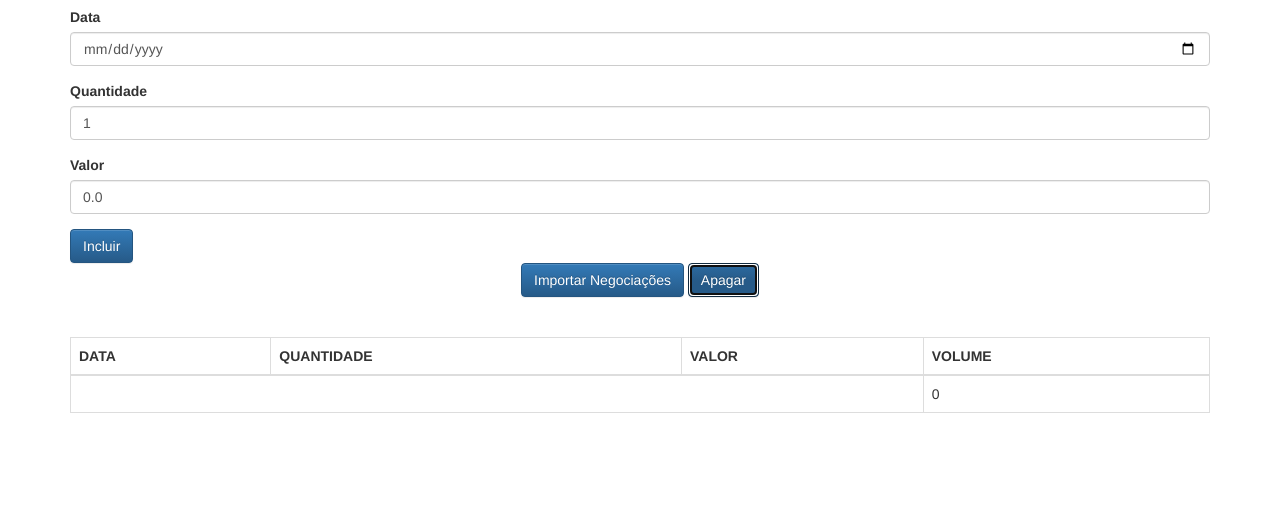
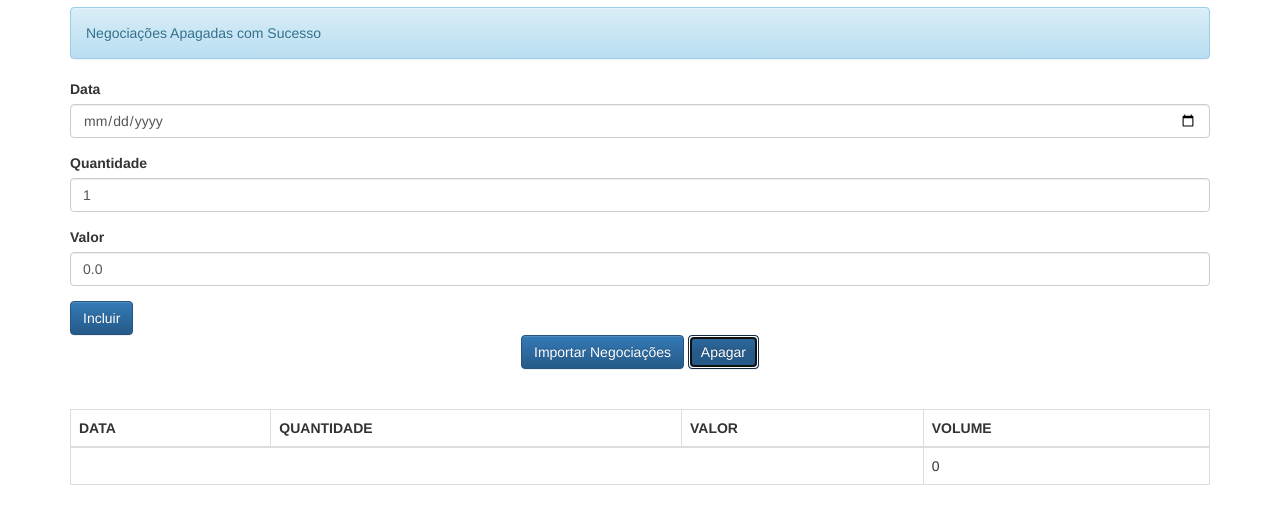
Before and after one commit to renanlopescoder/javascript-es6-negociacoes-bolsa, a plain HTML site: page client/index.html in a window 1280 px wide. Both pictures are taken after a click on the button "Apagar". Shown: the part 63-586 px from the top of the page. Drawn offline with Linux system fonts and the light colour scheme.

Commit message:
feat: apagar negociações e melhorias no update
- Adicionado conceitos de escopo de uma função (dinâmico) e Arrow Function (Escopo léxico) e as tratativas nos comentários
- Adicionado recurso de limpar negociações
- Melhorias encapsulando o update evitando sua chamada em diversas funções

```diff
--- a/client/index.html
+++ b/client/index.html
@@ -37,7 +37,7 @@
         <button class="btn btn-primary text-center" type="button">
             Importar Negociações
         </button>
-        <button class="btn btn-primary text-center" type="button">
+        <button onclick="negociacaoController.apaga()" class="btn btn-primary text-center" type="button">
             Apagar
         </button>
     </div>
--- a/client/js/app/controllers/NegociacaoController.js
+++ b/client/js/app/controllers/NegociacaoController.js
@@ -3,7 +3,7 @@ class NegociacaoController {
   /**
    * Construtor acessa o DOM para evitar que as funções
    * necessitem acessar a todo momento de sua execução
-   * temos melhora na performance.
+   * assim temos melhora na performance.
    *
    * Essa é uma boa estratégia, realizar uma espécie de cache do
    * elemento do DOM que você deseja manipular, ou seja, guardar
@@ -27,8 +27,22 @@ class NegociacaoController {
       this._inputData = $('#data');
       this._inputQuantidade = $('#quantidade');
       this._inputValor = $('#valor');
-    this._listaNegociacoes = new ListaNegociacoes();
+
+    /**
+     * Usando o function quando usamos o 'this' em uma função o contexto é dinâmico ou seja vai alterar de acordo ao contexto onde está sendo usado e como opção podemos usar a API Reflections do JavaScript passando o contexto através do this como parâmetro do construtor e nos métodos de destino usamos o método estatico da classe Reflect.apply(this._trap, this._contexto, [this]); passando como parâmetro a função e o contexto enviado ao construtor e um array com os parametros que irão receber, assim podemos pegar o contexto anterior ao contexto de execuçãodo método.
+     *
+      this._listaNegociacoes = new ListaNegociacoes(this #Contexto NegociacaoController#, function(model){
+        this._negociacoesView.update(this._listaNegociacoes(model));
+      });
+     *
+     * Atualização do ES6, quando usamos a arrow function o 'this' possúi escopo léxico e o this passado sempre será o this do escopo atual e não será alterado.
+     */
+
+      this._listaNegociacoes = new ListaNegociacoes(model => this._negociacoesView.update(model));
+
       this._negociacoesView = new NegociacoesView($('#negociacoesView'));
+
+      // Primeira renderização da lista
       this._negociacoesView.update(this._listaNegociacoes);
       this._mensagem = new Mensagem();
       this._mensagemView = new MensagemView($('#mensagemView'))
@@ -37,10 +51,10 @@ class NegociacaoController {
 
   adiciona (event) {
 
-    event.preventDefault();
+    event.preventDefault ();
 
     this._listaNegociacoes.adiciona(this._criaNegociacao());
-      this._negociacoesView.update(this._listaNegociacoes);
+    // this._negociacoesView.update(this._listaNegociacoes);
 
     this._mensagem.texto = 'Negociação Adicionada com Sucesso';
     this._mensagemView.update(this._mensagem);
@@ -52,15 +66,21 @@ class NegociacaoController {
     return new Negociacao(
       DateHelper.textoParaData(this._inputData.value),
       this._inputQuantidade.value,
-      this._inputValor.value);
+      this._inputValor.value
+    );
+  }
+
+  apaga () {
+    this._listaNegociacoes.deletaLista();
+    // this._negociacoesView.update(this._listaNegociacoes);
+    this._mensagem.texto = 'Negociações Apagadas com Sucesso';
+    this._mensagemView.update(this._mensagem);
   }
 
   _limpaFormulario () {
     this._inputData.value = '';
     this._inputQuantidade.value = 1;
     this._inputValor.value = 0.0;
-
     this._inputData.focus();
   }
-
 }
--- a/client/js/app/models/ListaNegociacoes.js
+++ b/client/js/app/models/ListaNegociacoes.js
@@ -1,11 +1,33 @@
 class ListaNegociacoes {
 
-  constructor(){
+/**
+ * Trap é uma 'armadilha' que será executada ao chamar as funções irá atualizar a view caso tenha alguma alteração no modelo.
+ *
+ * Caso usamos uma função de contexto dinâmico usando a API Reflect do JavaScript para pegar escopo anterior ao de execução passando o contexto devemos receber o contexto no construtor.
+ * @param {function} trap
+ *
+ * constructor (contexto, trap) {
     this._negociacoes = [];
+    this._trap = trap;
+    this._contexto = contexto;
+    }
+ */
+
+/** Usando a Arrow function não precisamos do contexto pois a arrow function possui escopo léxico */
+  constructor (trap) {
+    this._negociacoes = [];
+    this._trap = trap;
   }
 
   adiciona(negociacao) {
     this._negociacoes.push(negociacao);
+    this._trap(this); /*Contexto NegociacaoController (Contexto Léxico da Arrow Function)*/
+    /**
+     * Mais Informações para entendimento no construtor da classe NegociacaoController
+     */
+    /**
+     * Reflect.apply(this._trap #Contexto ListaNegociacoes#, this._contexto #Contexto NegociacoesController por causa do Reflect.apply#, [this] #Modelo com ListaNegociacoes#);
+     */
   }
 
 /**
@@ -14,7 +36,13 @@ class ListaNegociacoes {
  * Para evitar que o desenvolvedor possa acessar o array fora da classe diretamente temos que passa um novo array adicionando todas as informações existentes no array original com o a função concat, assim se o array for alterado fora da classe será apenas uma cópia do nosso array original.
  */
 
-  get negociacoes (){
+  get negociacoes () {
     return [].concat(this._negociacoes);
   }
+
+  deletaLista () {
+    this._negociacoes = [];
+    this._trap(this); /*Contexto NegociacaoController (Contexto Léxico da Arrow Function)*/
+    // Reflect.apply(this._trap, this._contexto, [this]);
+  }
 }
```
Lines whose indentation alone changed are shown as unchanged.
